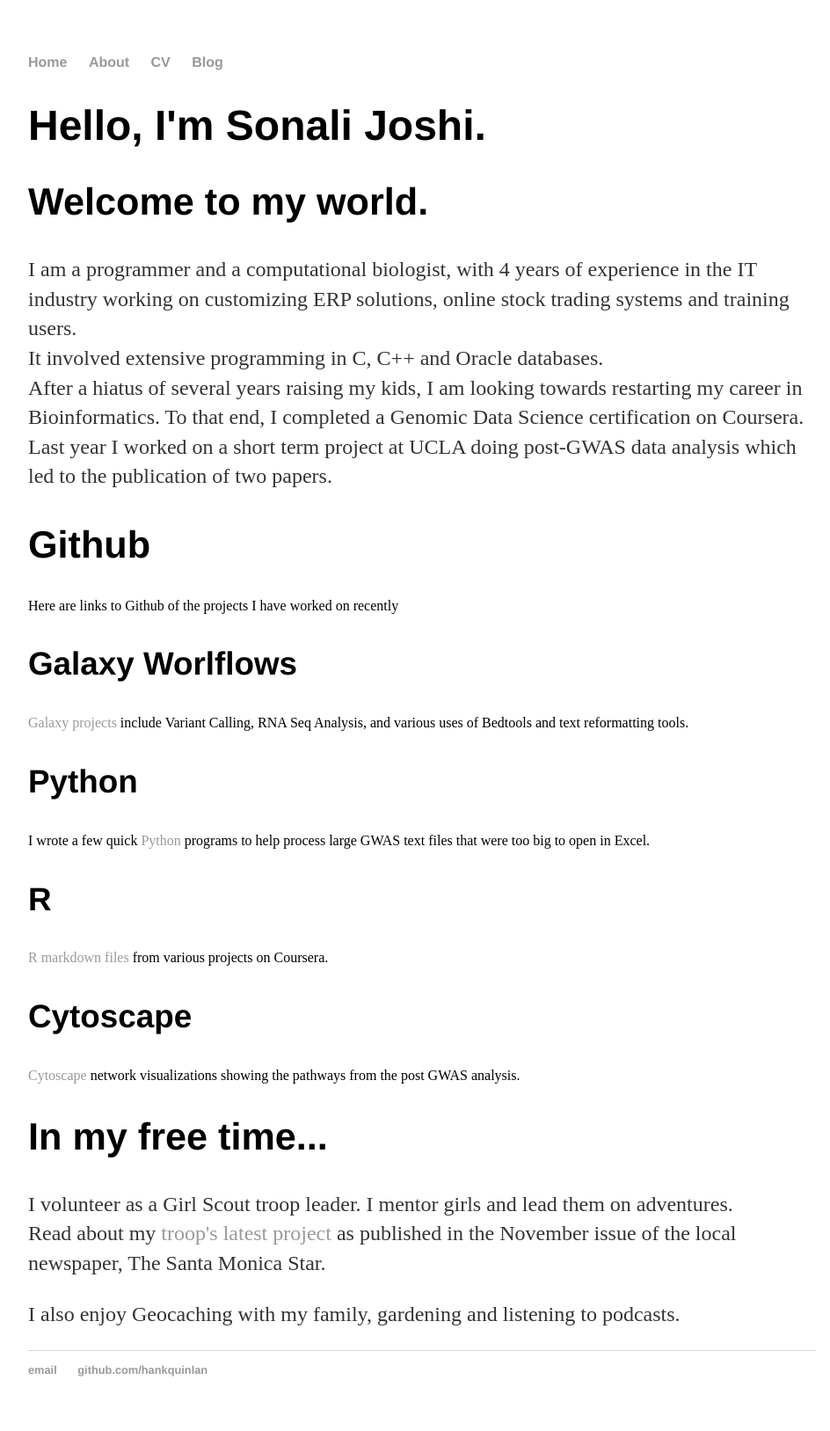
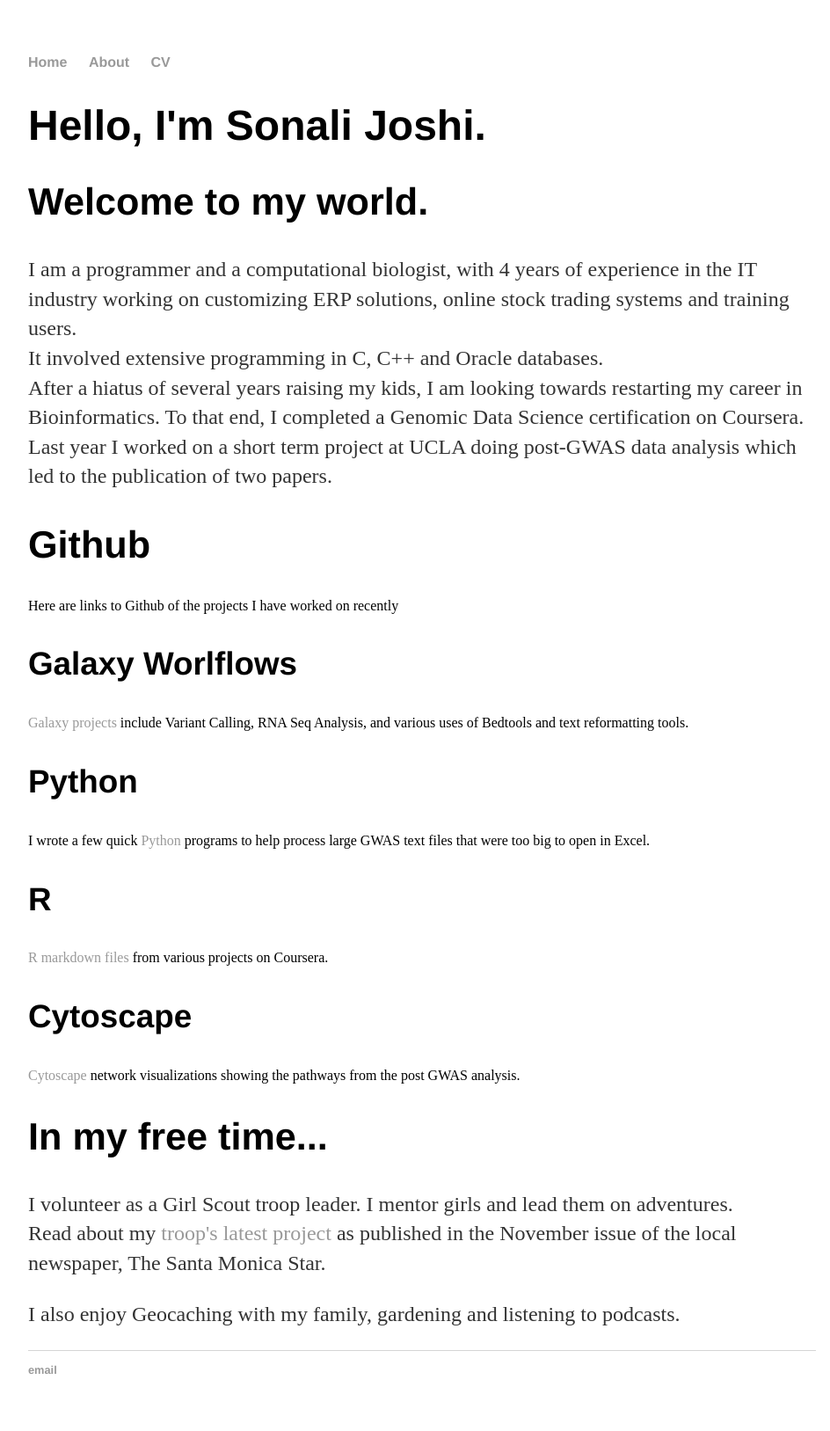
Before and after one commit to sonjoshi/sonjoshi, a Jekyll site: the page built from index.html, in a window 1280 px wide. Shown: the whole page at 88% size, without its empty margins (160-1104 px from the left). Built offline with Jekyll 4.4.1, drawn with Linux system fonts in a browser that asks for light colours.

Commit message:
Update default.html

```diff
--- a/_layouts/default.html
+++ b/_layouts/default.html
@@ -11,7 +11,6 @@
 	        		<li><a href="/">Home</a></li>
 		        	<li><a href="/about">About</a></li>
 	        		<li><a href="/cv">CV</a></li>
-	        		<li><a href="/blog">Blog</a></li>
 	    		</ul>
 			</nav>
 			<div class="container">
@@ -21,8 +20,7 @@
 			</div><!-- /.container -->
 			<footer>
 	    		<ul>
-	        		<li><a href="mailto:hankquinlanhub@gmail.com">email</a></li>
-	        		<li><a href="https://github.com/hankquinlan">github.com/hankquinlan</a></li>
+	        		<li><a href="mailto:son.joshi@gmail.com">email</a></li>
 				</ul>
 			</footer>
 		</body>
```
